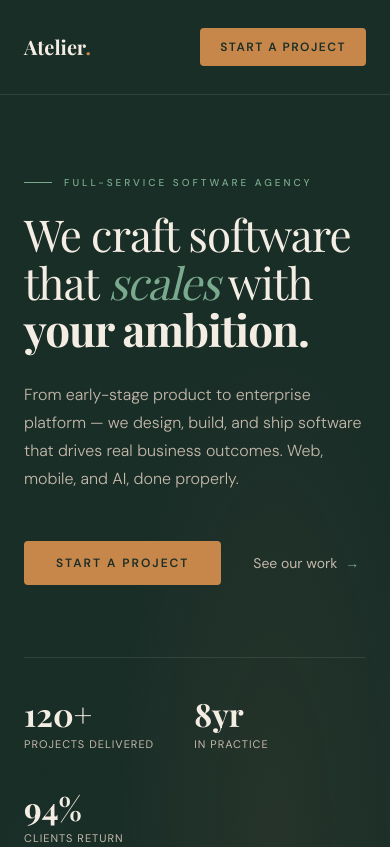
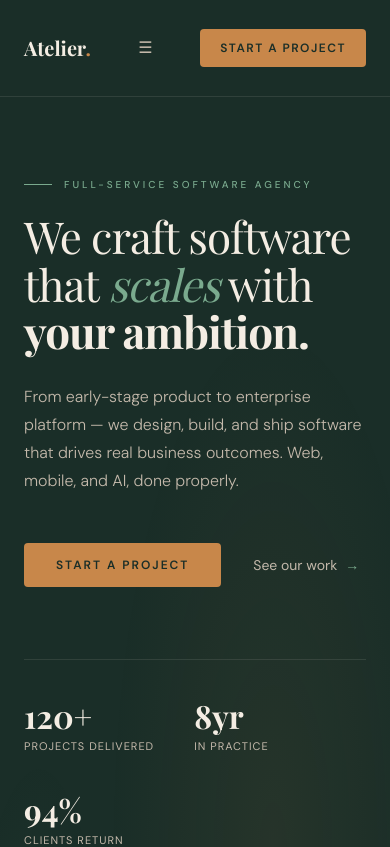
Before and after one commit to carlomigueldy/atelier-studio, a Next.js app: page / in a window 390 px wide. Shown: the top 847 px of the page. Built offline with nearby package versions, Linux system fonts and the light colour scheme.

Commit message:
feat: complete agency website — all 4 pages, responsive, accessible
- All 4 routes live: /, /work, /about, /contact
- Mobile nav hamburger stub added with aria-label for screen reader accessibility
- 12 tests passing (schemas + contact form)
- Build clean with 0 TypeScript errors

```diff
--- a/components/layout/nav.tsx
+++ b/components/layout/nav.tsx
@@ -29,6 +29,16 @@ export function Nav() {
         ))}
       </ul>
 
+      {/* Mobile navigation trigger — full menu implementation is v2 */}
+      <button
+        className="md:hidden text-linen-dim hover:text-linen transition-colors p-2"
+        aria-label="Open navigation menu"
+        aria-expanded="false"
+        type="button"
+      >
+        ☰
+      </button>
+
       <Link
         href="/contact"
         className="bg-copper text-bg px-5 py-2.5 text-[12px] font-bold tracking-[1.5px] uppercase rounded-sm hover:opacity-90 transition-opacity focus-visible:outline focus-visible:outline-2 focus-visible:outline-border-focus"
```
